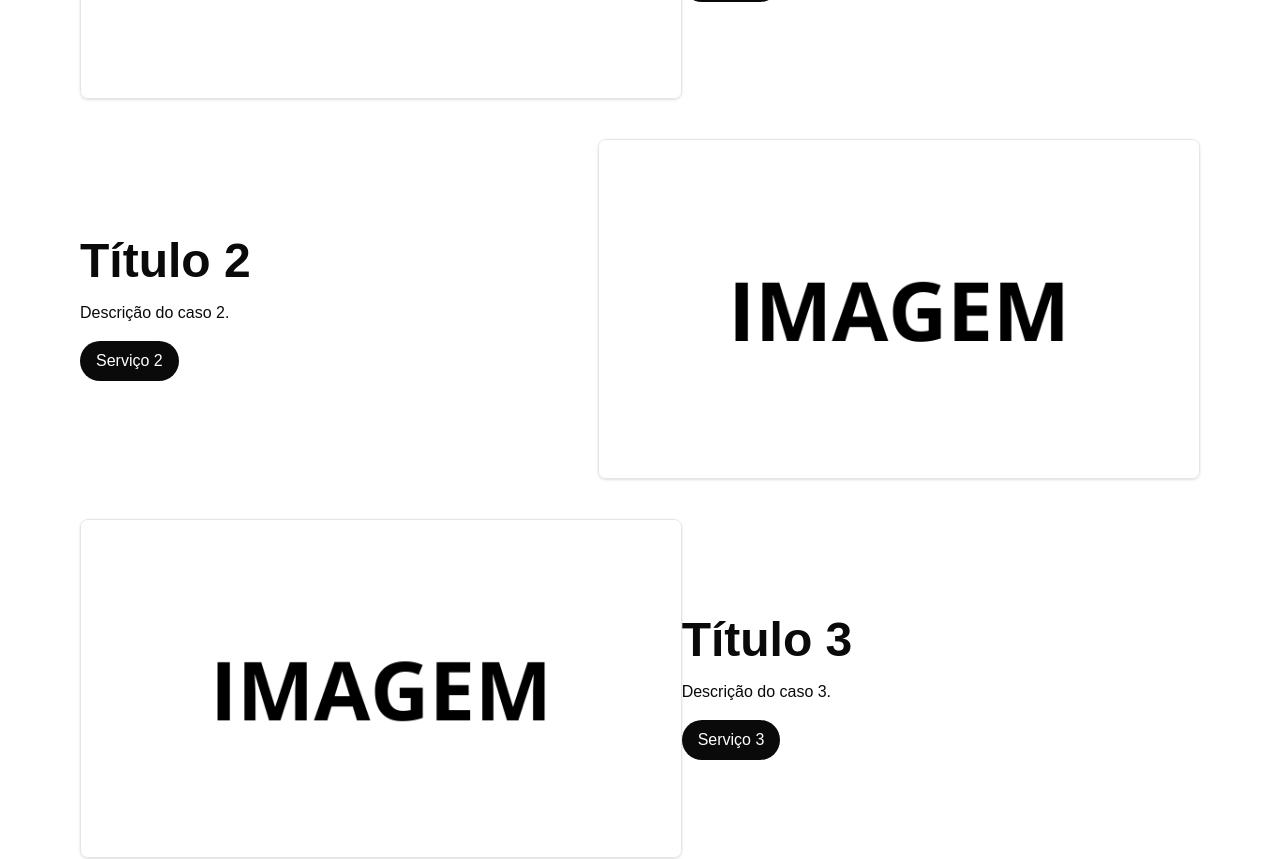
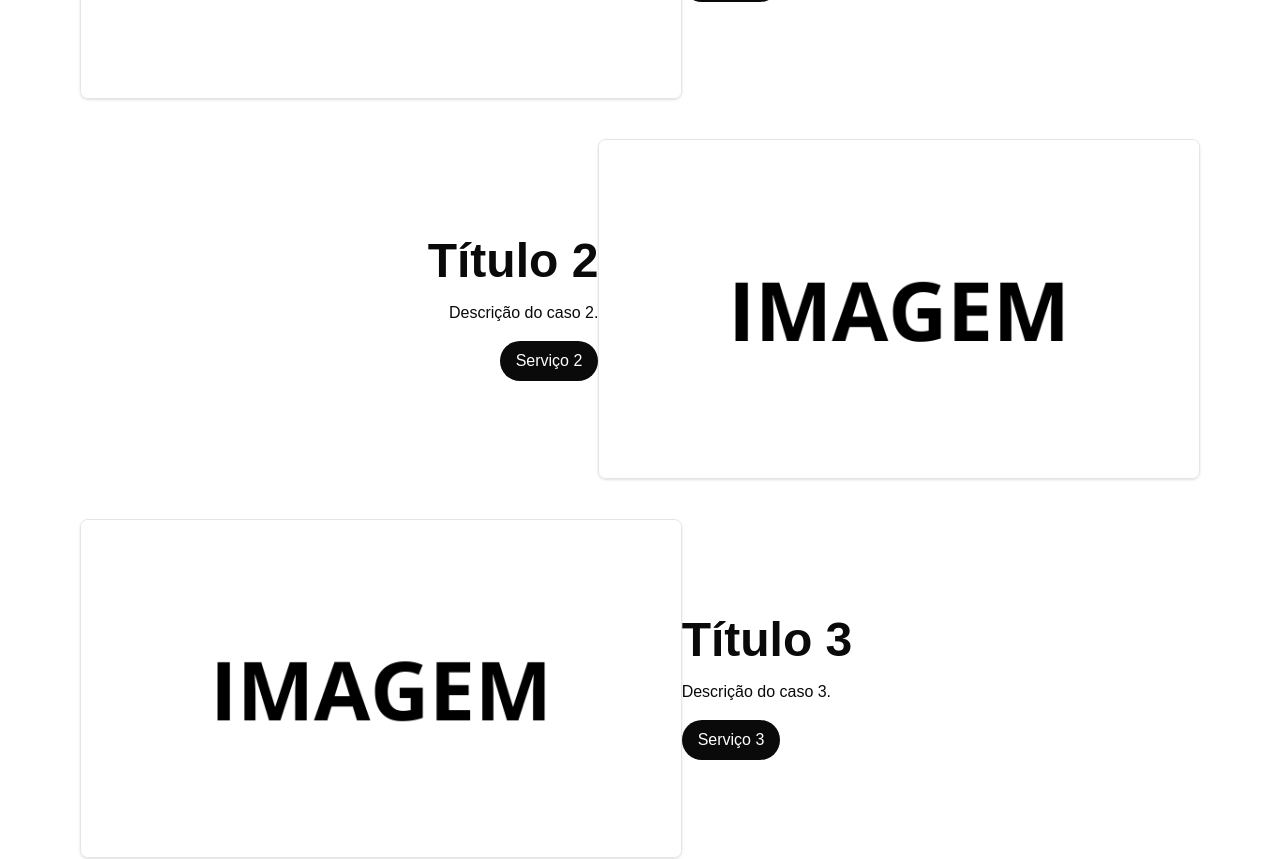
Before and after one commit to gabriellucasvh/template-portfolio, a Next.js app: page / in a window 1280 px wide. Shown: the part 2680-3539 px from the top of the page. Built offline with nearby package versions, Linux system fonts and the light colour scheme; a web font is replaced by a local one.

Commit message:
Alteração nos textos dos trabalhos

```diff
--- a/components/Sections/Trabalhos.tsx
+++ b/components/Sections/Trabalhos.tsx
@@ -12,7 +12,7 @@ interface CaseProps {
 
 const Case: React.FC<CaseProps> = ({ title, description, serviceType, imageUrl, reverse }) => (
   <div
-    className={`flex items-center justify-between ${reverse ? 'flex-row-reverse' : ''}`}
+    className={`flex items-center justify-between ${reverse ? 'flex-row-reverse text-right' : ''}`}
   >
     <div>
       <Image
```
